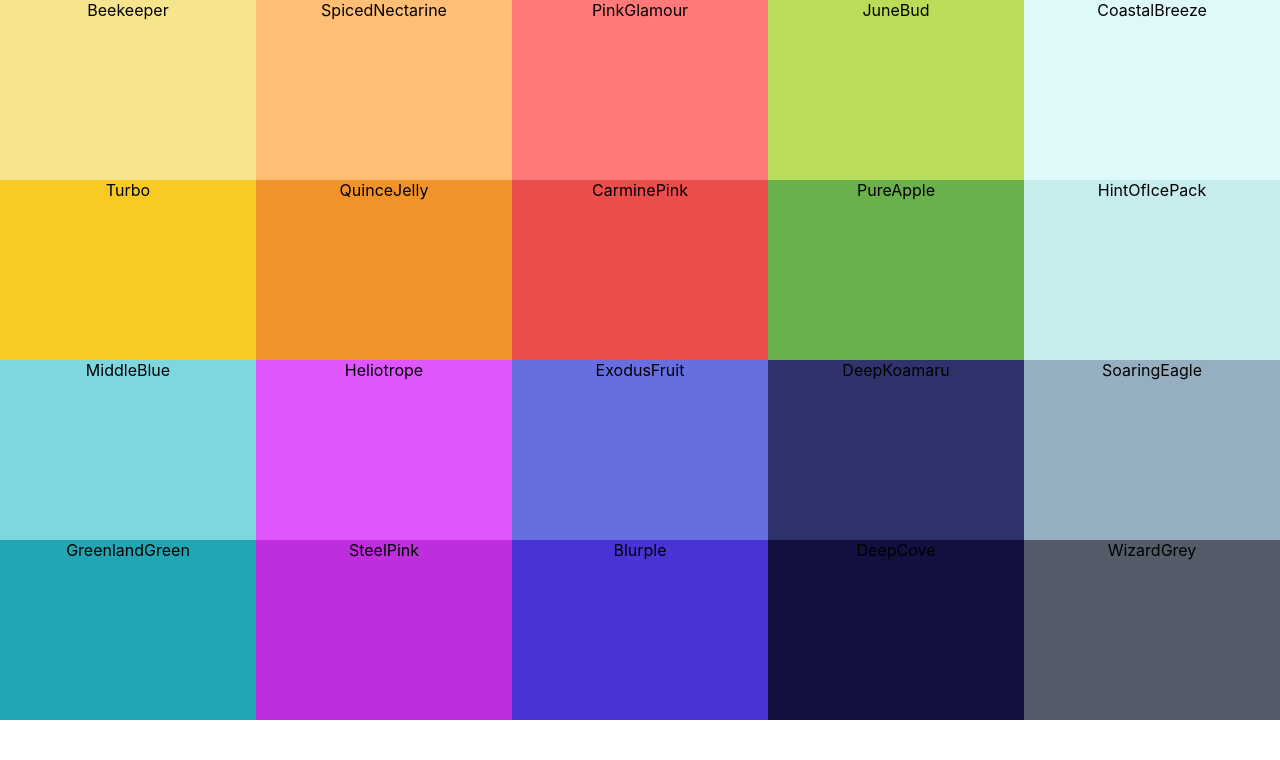
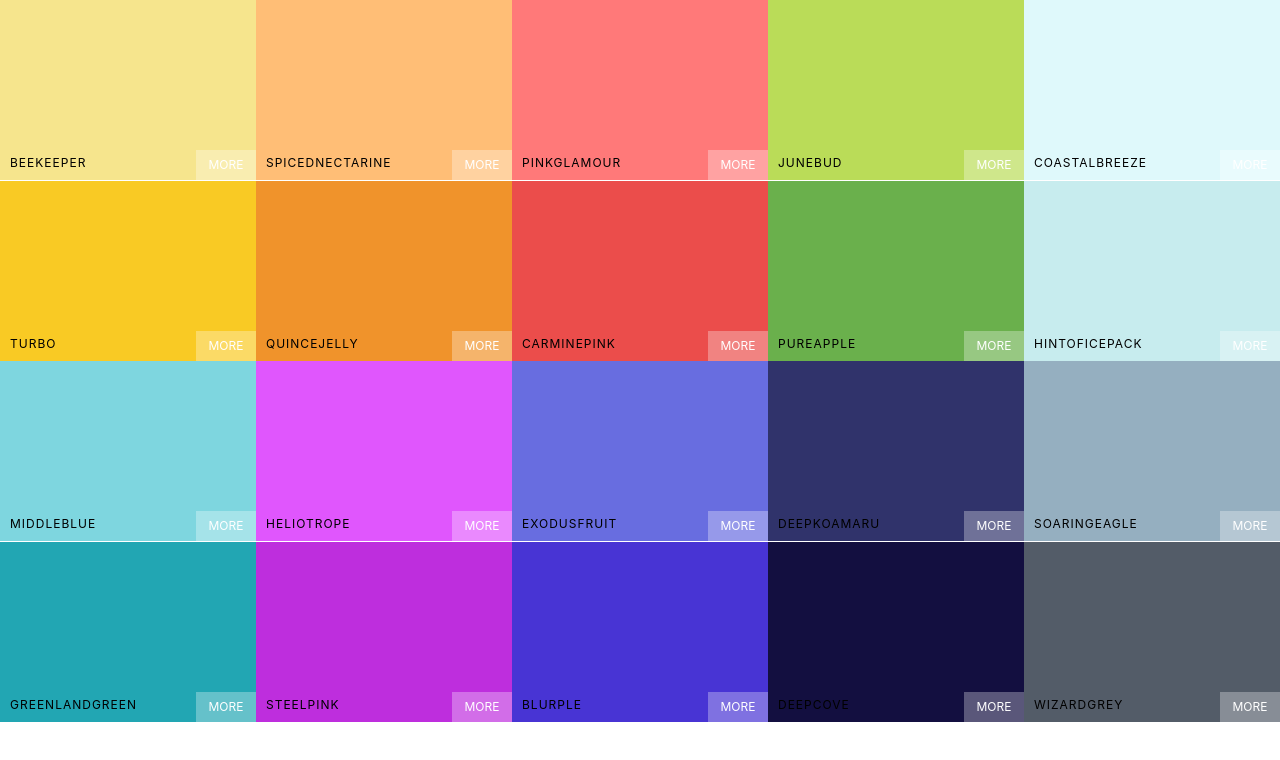
Before and after one commit to Rowee13/hue-box-project, a React (Create React App) app: page / in a window 1280 px wide. Shown: the top 760 px of the page. Built offline with nearby package versions, Linux system fonts and the light colour scheme.

Commit message:
Style ColorBox

```diff
--- a/src/App.js
+++ b/src/App.js
@@ -8,7 +8,7 @@
 class App extends Component {
 	render() {
 		return (
-			<div className="App">
+			<div>
 				<Palette {...SeedColors[4]} />
 			</div>
 		);
--- a/src/components/ColorBox.css
+++ b/src/components/ColorBox.css
@@ -5,4 +5,57 @@
 	display: inline-block;
 	position: relative;
 	cursor: pointer;
+	margin-bottom: -3.5px;
 }
+
+.copy-button {
+	width: 100px;
+	height: 30px;
+	position: absolute;
+	display: inline-block;
+	top: 50%;
+	left: 50%;
+	margin-left: -50px;
+	margin-top: -15px;
+	text-align: center;
+	outline: none;
+	background: rgba(255, 255, 255, 0.3);
+	font-size: 1rem;
+	line-height: 30px;
+	color: white;
+	text-transform: uppercase;
+	border: none;
+	opacity: 0;
+}
+
+.ColorBox:hover .copy-button {
+	opacity: 1;
+	transition: 0.5s;
+}
+
+.box-content {
+	position: absolute;
+	width: 100%;
+	left: 0px;
+	bottom: 0px;
+	padding: 10px;
+	color: black;
+	letter-spacing: 1px;
+	text-transform: uppercase;
+	font-size: 12px;
+}
+
+.see-more {
+	background: rgba(255, 255, 255, 0.3);
+	position: absolute;
+	border: none;
+	right: 0px;
+	bottom: 0px;
+	color: white;
+	width: 60px;
+	height: 30px;
+	text-align: center;
+	line-height: 30px;
+	text-transform: uppercase;
+	font-size: 12px;
+}
--- a/src/components/ColorBox.js
+++ b/src/components/ColorBox.js
@@ -4,12 +4,17 @@
 
 class ColorBox extends Component {
 	render() {
+		const { name, background } = this.props;
+
 		return (
-			<div
-				style={{ background: this.props.background }}
-				className="ColorBox"
-			>
-				<span>{this.props.name}</span>
+			<div style={{ background: background }} className="ColorBox">
+				<div className="copy-container">
+					<div className="box-content">
+						<span>{name}</span>
+					</div>
+					<button className="copy-button"> Copy</button>
+				</div>
+				<span className="see-more">More</span>
 			</div>
 		);
 	}
--- a/src/index.css
+++ b/src/index.css
@@ -1,13 +1,14 @@
 body {
-  margin: 0;
-  font-family: -apple-system, BlinkMacSystemFont, 'Segoe UI', 'Roboto', 'Oxygen',
-    'Ubuntu', 'Cantarell', 'Fira Sans', 'Droid Sans', 'Helvetica Neue',
-    sans-serif;
-  -webkit-font-smoothing: antialiased;
-  -moz-osx-font-smoothing: grayscale;
+	margin: 0;
+	padding: 0;
+	font-family: -apple-system, BlinkMacSystemFont, "Segoe UI", "Roboto",
+		"Oxygen", "Ubuntu", "Cantarell", "Fira Sans", "Droid Sans",
+		"Helvetica Neue", sans-serif;
+	-webkit-font-smoothing: antialiased;
+	-moz-osx-font-smoothing: grayscale;
 }
 
 code {
-  font-family: source-code-pro, Menlo, Monaco, Consolas, 'Courier New',
-    monospace;
+	font-family: source-code-pro, Menlo, Monaco, Consolas, "Courier New",
+		monospace;
 }
```
